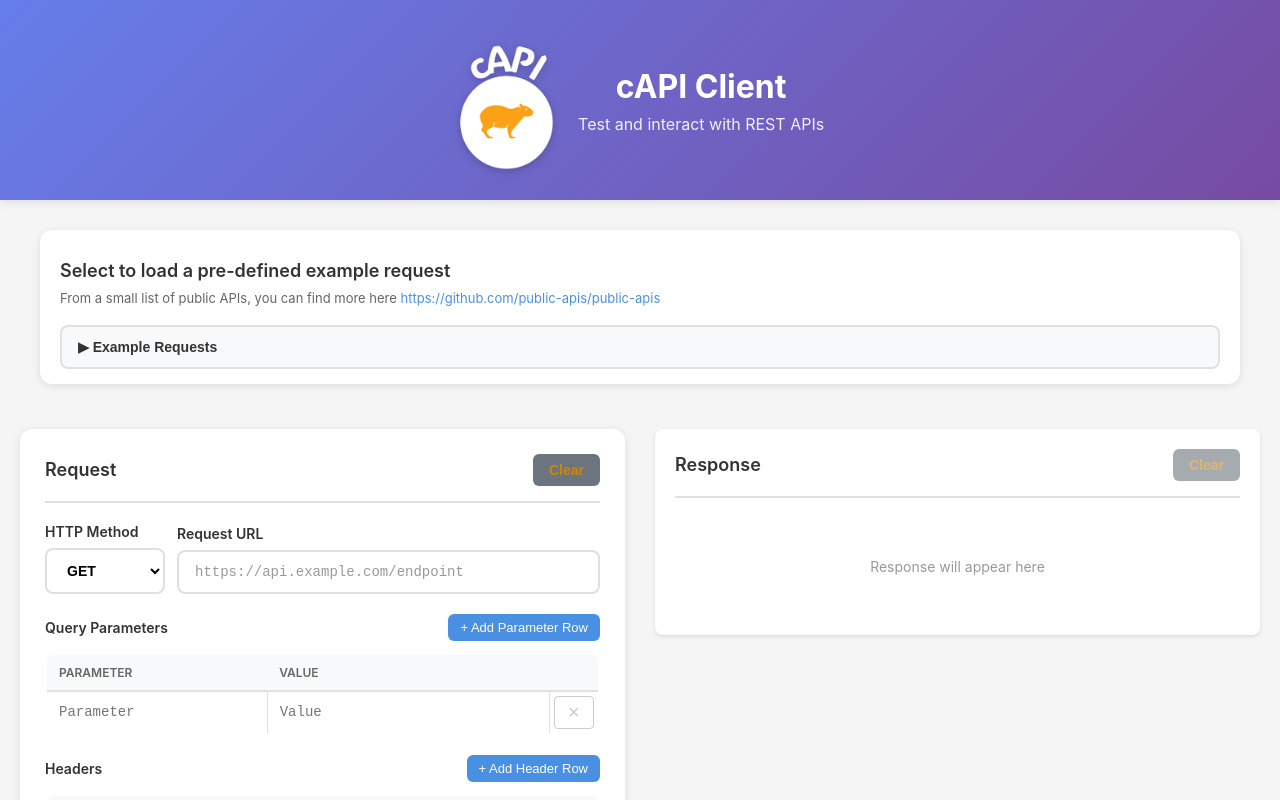
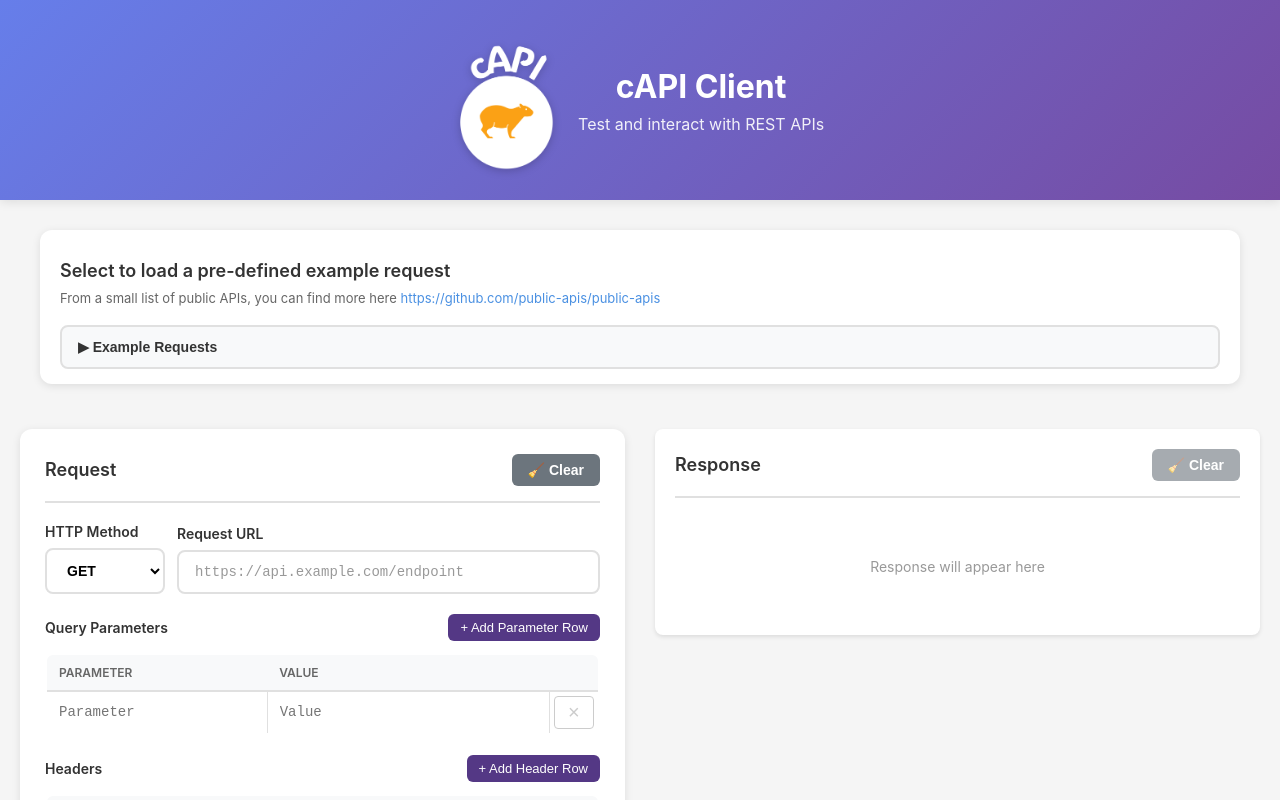
Before and after one commit to dsurdaneta/capi-client, a React (Create React App) app: page / in a window 1280 px wide. Shown: the top 800 px of the page. Built offline with nearby package versions, Linux system fonts and the light colour scheme.

Commit message:
update buttons

```diff
--- a/src/App.tsx
+++ b/src/App.tsx
@@ -181,7 +181,7 @@ const App: React.FC = () => {
             <header className="request-header">
               <h2 className="request-title">Request</h2>
               <button className="clear-button" onClick={handleClearRequest} disabled={loading}>
-                Clear
+                🧹 Clear
               </button>
             </header>
             <fieldset className="method-url-container">
@@ -212,7 +212,7 @@ const App: React.FC = () => {
               onBodyTypeChange={setBodyType}
             />
             <button className="send-button" onClick={handleSendRequest} disabled={loading}>
-              {loading ? 'Sending...' : 'Send Request'}
+              {loading ? 'Sending...' : '📩 Send Request'}
             </button>
           </article>
         </section>
--- a/src/components/KeyValueEditor.css
+++ b/src/components/KeyValueEditor.css
@@ -17,7 +17,7 @@
 
 .add-row-btn {
   padding: 6px 12px;
-  background-color: #4a90e2;
+  background-color: #543885;
   color: white;
   border: none;
   border-radius: 6px;
@@ -27,7 +27,7 @@
 }
 
 .add-row-btn:hover {
-  background-color: #357abd;
+  background-color: #432d6a;
 }
 
 .key-value-table {
@@ -139,10 +139,10 @@
 .key-value-footer .add-row-btn {
   width: 100%;
   padding: 10px;
-  background-color: #f8f9fa;
+  background-color: #543885;
   border: none;
   border-top: 1px solid #e0e0e0;
-  color: #4a90e2;
+  color: white;
   cursor: pointer;
   font-size: 13px;
   font-weight: 600;
@@ -151,5 +151,5 @@
 }
 
 .key-value-footer .add-row-btn:hover {
-  background-color: #e9ecef;
+  background-color: #432d6a;
 }
--- a/src/components/ResponseView.css
+++ b/src/components/ResponseView.css
@@ -135,7 +135,7 @@
 .clear-button {
   padding: 8px 16px;
   background-color: #6c757d;
-  color: #CE840C !important;
+  color: white;
   border: none;
   border-radius: 6px;
   font-size: 14px;
--- a/src/components/ResponseView.tsx
+++ b/src/components/ResponseView.tsx
@@ -15,7 +15,7 @@ const ResponseView: React.FC<ResponseViewProps> = ({ response, loading, onClear
         <header className="response-header">
           <h2 className="response-title">Response</h2>
           <button className="clear-button" onClick={onClear} disabled>
-            Clear
+            🧹 Clear
           </button>
         </header>
         <p className="response-loading">Sending request...</p>
@@ -29,7 +29,7 @@ const ResponseView: React.FC<ResponseViewProps> = ({ response, loading, onClear
         <header className="response-header">
           <h2 className="response-title">Response</h2>
           <button className="clear-button" onClick={onClear} disabled>
-            Clear
+            🧹 Clear
           </button>
         </header>
         <p className="response-placeholder">Response will appear here</p>
@@ -73,7 +73,7 @@ const ResponseView: React.FC<ResponseViewProps> = ({ response, loading, onClear
           </div>
         </div>
         <button className="clear-button" onClick={onClear}>
-          Clear
+          🧹 Clear
         </button>
       </header>
 
```
